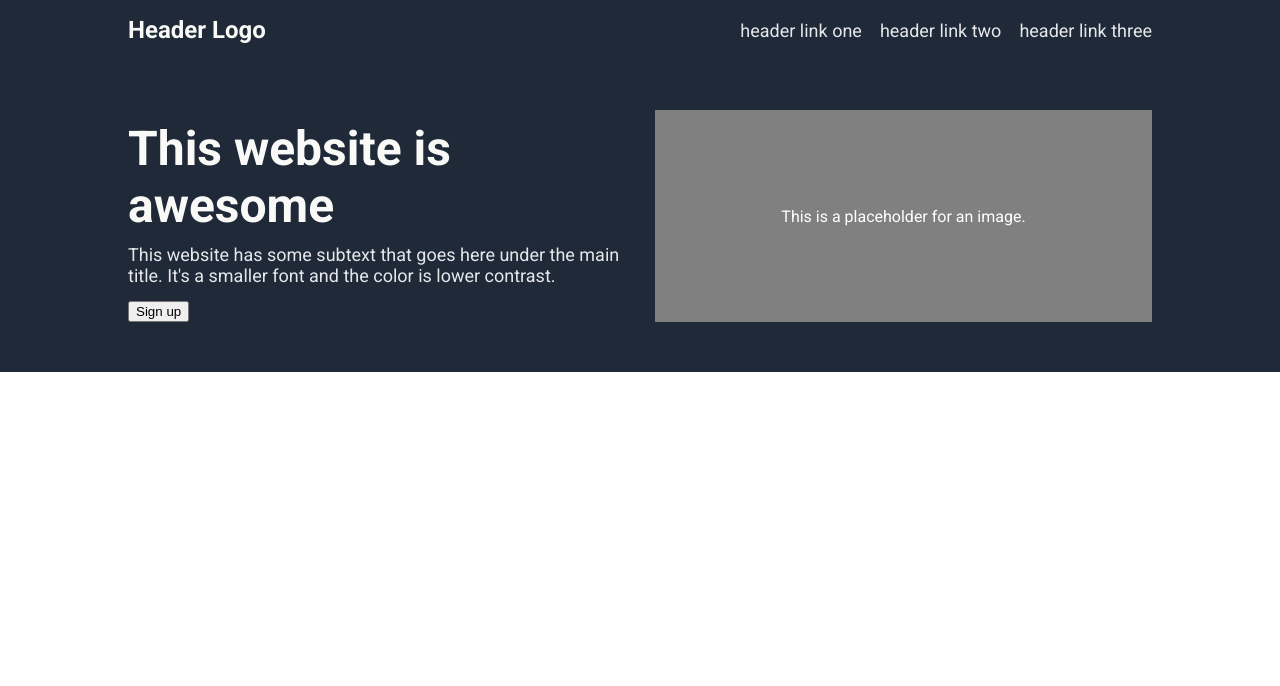
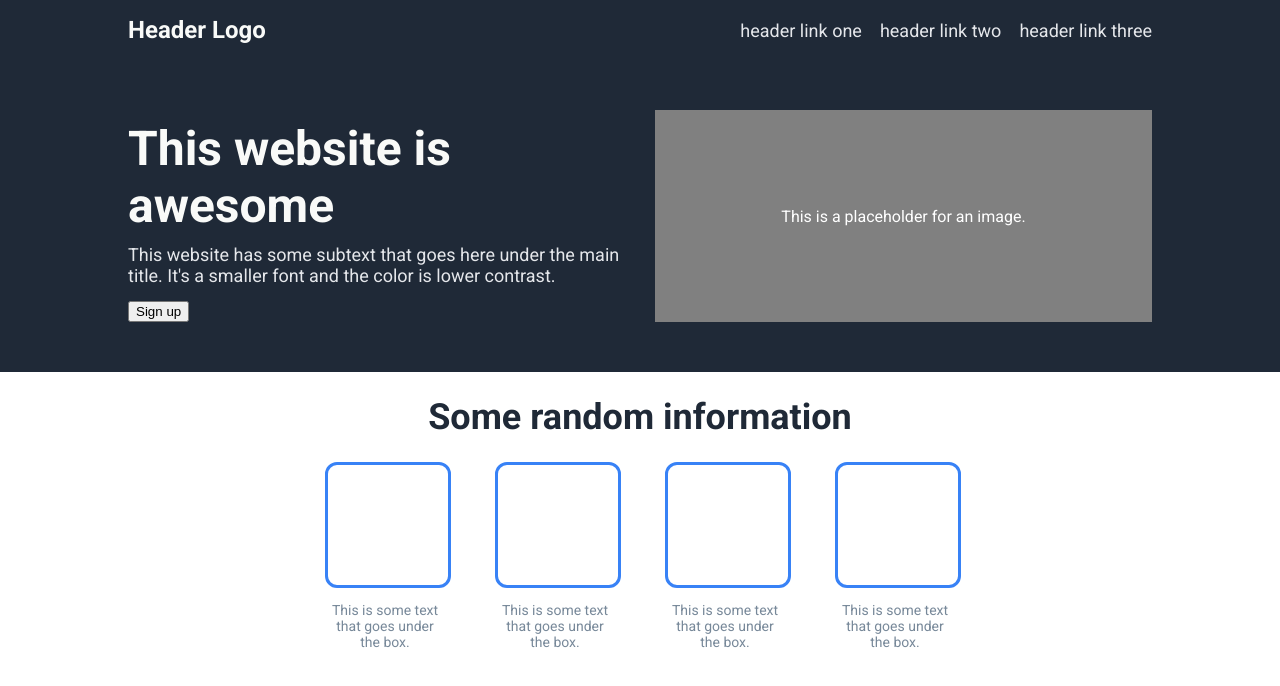
Before and after one commit to timcbuck/TOD-landing-page, a plain HTML site: page index.html in a window 1280 px wide. Drawn offline with Linux system fonts and the light colour scheme.

Commit message:
Add random information content and grid layout

```diff
--- a/index.html
+++ b/index.html
@@ -31,7 +31,36 @@
         <div class="main-content-image">
             This is a placeholder for an image.
         </div>
+    </div>
 
+    <div class="random-content">
+        <h1>Some random information</h1>
+        <div class="grid">
+            <div class="grid-item">
+                <div class="grid-box">
+
+                </div>
+                <p>This is some text that goes under the box.</p>
+            </div>
+            <div class="grid-item">
+                <div class="grid-box">
+
+                </div>
+                <p>This is some text that goes under the box.</p>
+            </div>
+            <div class="grid-item">
+                <div class="grid-box">
+
+                </div>
+                <p>This is some text that goes under the box.</p>
+            </div>
+            <div class="grid-item">
+                <div class="grid-box">
+
+                </div>
+                <p>This is some text that goes under the box.</p>
+            </div>
+        </div>
     </div>
 
 </body>
--- a/styles.css
+++ b/styles.css
@@ -70,3 +70,38 @@ li a {
     align-items: center;
     flex: 1;
 }
+
+.random-content {
+    display: flex;
+    flex-direction: column;
+    align-items: center;
+}
+
+.random-content h1 {
+    font-size: 36px;
+    color: #1F2937;
+}
+
+.grid {
+    display: flex;
+    justify-content: center;
+    gap: 50px;
+    flex-wrap: wrap;
+}
+
+.grid-item {
+    width: 120px;
+    display: flex;
+    flex-direction: column;
+    color: lightslategrey;
+    font-size: 14px;
+    text-align: center;
+}
+
+.grid-box {
+    border-style: solid;
+    border-radius: 12px;
+    width: 120px;
+    height: 120px;
+    border-color: #3882f6;
+}
```
